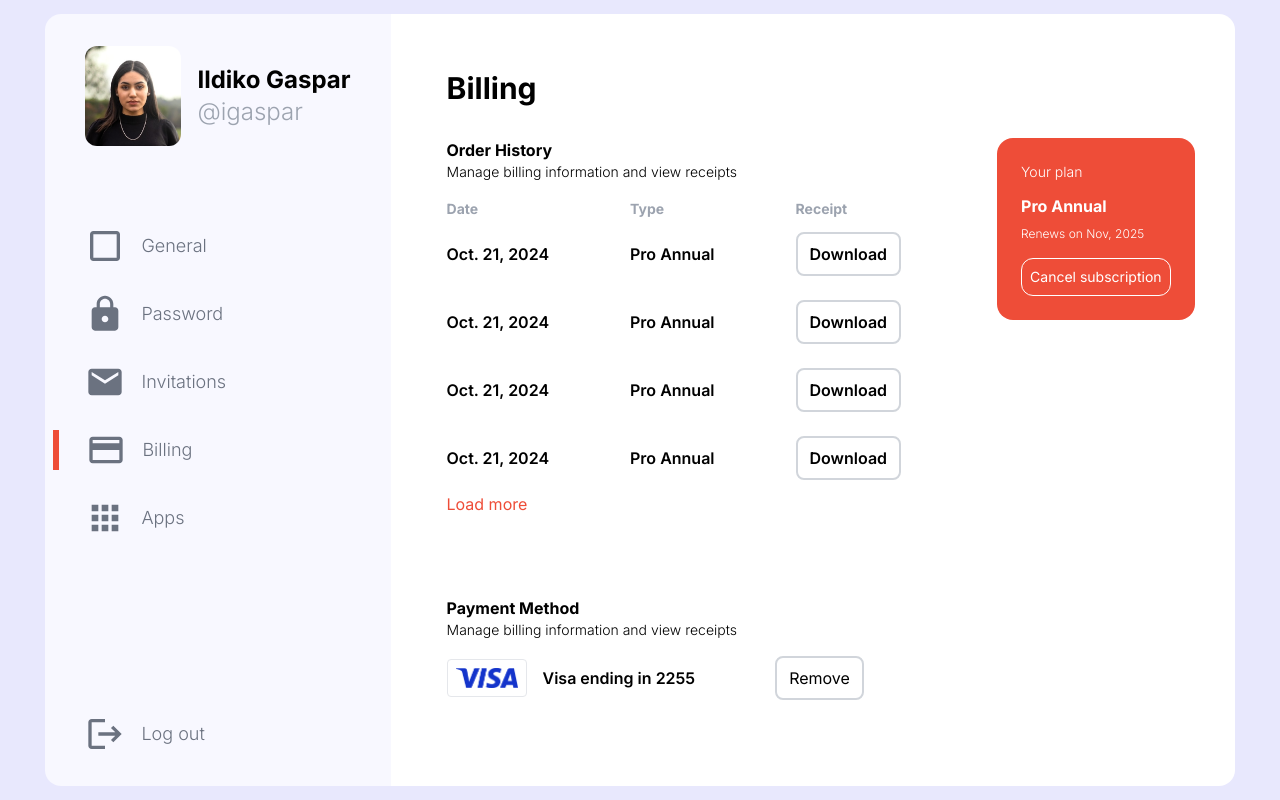
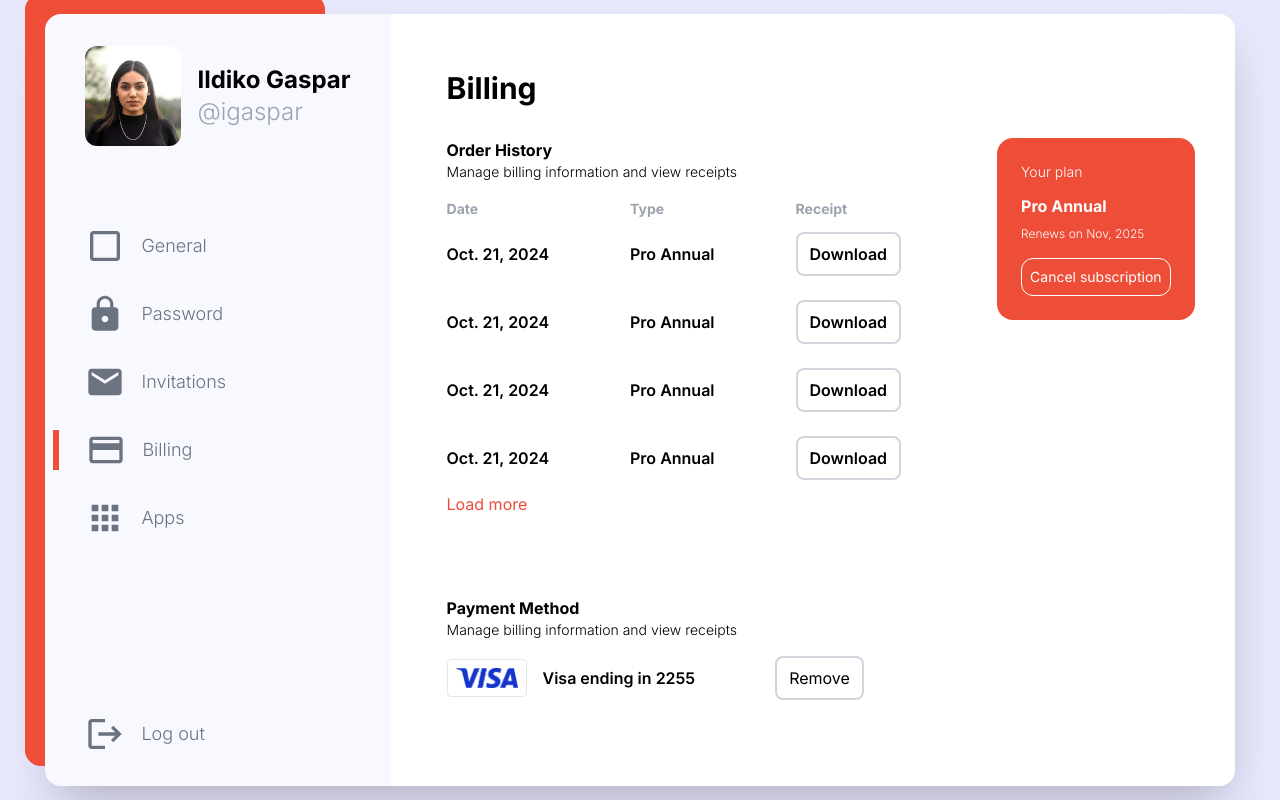
Before and after one commit to missatrox44/ui-components, a Next.js app: page / in a window 1280 px wide. Built offline with nearby package versions, Linux system fonts and the light colour scheme.

Commit message:
add absolute position rectangle

```diff
--- a/components/Billing/Billing.tsx
+++ b/components/Billing/Billing.tsx
@@ -17,14 +17,15 @@ export default function Billing() {
     { menuName: "Apps", icon: MdApps, isSelected: false },
   ];
 
-  // {/* Background rectangle */}
-  // <div className="absolute bg-orangeish w-[300px] h-[1000px] left-[25%] top-[10%] z-0 rounded-2xl"></div>
   return (
     <section id="billing">
       {/* Main container */}
-      <div className="flex min-h-screen items-center justify-center bg-lilac ">
-        <div className="flex">
-          <div className="bg-lighterlilac rounded-l-2xl z-10 w-fit py-8">
+      <div className="flex min-h-screen items-center justify-center bg-lilac">
+        <div className="flex shadow-2xl rounded-2xl relative">
+          {/* background rectangle */}
+        <div className="absolute bg-orangeish w-[300px] h-full left-[-1.25rem] top-[-1.25rem] z-0 rounded-2xl"></div>
+          <div className="z-20 bg-lighterlilac rounded-l-2xl w-fit py-8 ">
+
             {/* user info */}
             <div className=" px-10 pb-20 flex items-center justify-center">
               <img
```
